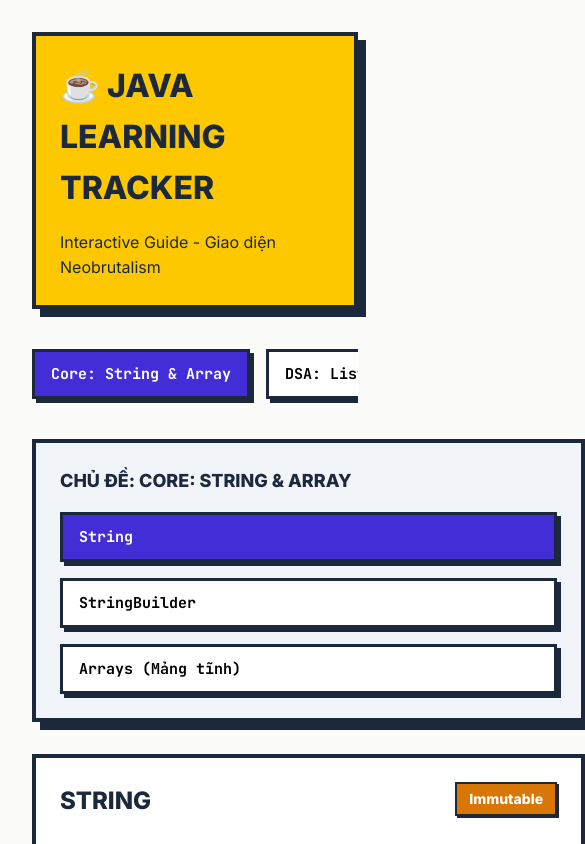
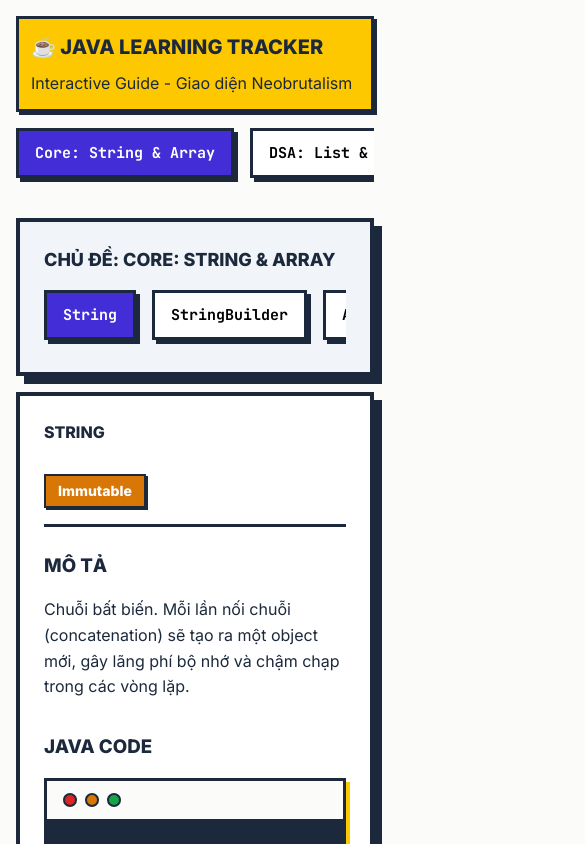
Before and after one commit to MixterTom/Java-Code, a React (Vite) app in the folder java-stream-react/: page / in a window 390 px wide. Shown: the top 844 px of the page, 585 px wide, since content can reach past the window. Built offline with nearby package versions, Linux system fonts and the light colour scheme.

Commit message:
feat: add global stylesheet with responsive design and custom UI components

```diff
--- a/java-stream-react/src/index.css
+++ b/java-stream-react/src/index.css
@@ -13,6 +13,11 @@
   box-sizing: border-box;
   margin: 0;
   padding: 0;
+}
+
+html, body {
+  overflow-x: hidden;
+  max-width: 100vw;
 }
 
 body {
@@ -31,6 +36,7 @@ h1, h2, h3 {
 
 .container {
   max-width: 1200px;
+  width: 100%;
   margin: 0 auto;
 }
 
@@ -44,13 +50,150 @@ h1, h2, h3 {
 
 .layout {
   display: grid;
-  grid-template-columns: 320px 1fr;
+  grid-template-columns: 320px minmax(0, 1fr);
   gap: 32px;
 }
 
 @media (max-width: 768px) {
+  body {
+    padding: 16px;
+  }
+
+  .header {
+    padding: 16px;
+    margin-bottom: 24px;
+    box-shadow: 4px 4px 0px var(--text);
+  }
+
   .layout {
-    grid-template-columns: 1fr;
+    grid-template-columns: minmax(0, 1fr);
+    gap: 24px;
+  }
+
+  .card {
+    padding: 16px;
+    box-shadow: 4px 4px 0px var(--text);
+  }
+
+  h1 {
+    font-size: 24px;
+  }
+
+  h2 {
+    font-size: 20px;
+  }
+
+  .card-header {
+    flex-direction: column;
+    gap: 12px;
+  }
+
+  .btn {
+    font-size: 14px;
+    padding: 10px 12px;
+    box-shadow: 2px 2px 0px var(--text);
+  }
+
+  .btn:hover {
+    transform: translate(-1px, -1px);
+    box-shadow: 3px 3px 0px var(--text);
+  }
+
+  .btn:active {
+    transform: translate(2px, 2px);
+    box-shadow: 0px 0px 0px var(--text);
+  }
+
+  pre {
+    font-size: 13px;
+    padding: 12px;
+  }
+
+  .sidebar .button-group {
+    flex-direction: row;
+    overflow-x: auto;
+    padding-bottom: 8px;
+  }
+
+  .sidebar .btn {
+    white-space: nowrap;
+    flex-shrink: 0;
+  }
+}
+
+/* Custom scrollbar và tối ưu cho iOS (iPhone) */
+.category-tabs,
+.sidebar .button-group {
+  -webkit-overflow-scrolling: touch; /* Cuộn mượt trên iOS */
+  scrollbar-width: none; /* Ẩn scrollbar trên Firefox */
+  max-width: 100%;
+}
+
+.category-tabs::-webkit-scrollbar,
+.sidebar .button-group::-webkit-scrollbar {
+  height: 4px;
+}
+.category-tabs::-webkit-scrollbar-track,
+.sidebar .button-group::-webkit-scrollbar-track {
+  background: transparent;
+}
+.category-tabs::-webkit-scrollbar-thumb,
+.sidebar .button-group::-webkit-scrollbar-thumb {
+  background-color: var(--text);
+  border-radius: 4px;
+}
+
+/* Tối ưu đặc biệt cho màn hình nhỏ (iPhone SE, iPhone Mini...) */
+@media (max-width: 480px) {
+  body {
+    padding: 16px;
+  }
+
+  .header {
+    padding: 12px;
+    margin-bottom: 16px;
+    box-shadow: 3px 3px 0px var(--text);
+    border-width: 3px;
+  }
+
+  .layout {
+    gap: 16px;
+  }
+
+  .card {
+    padding: 12px;
+    box-shadow: 3px 3px 0px var(--text);
+    border-width: 3px;
+  }
+
+  h1 {
+    font-size: 20px;
+    margin-bottom: 8px;
+  }
+
+  h2 {
+    font-size: 18px;
+  }
+
+  .card-header h2 {
+    font-size: 16px;
+  }
+
+  .btn {
+    font-size: 13px;
+    padding: 8px 10px;
+    box-shadow: 2px 2px 0px var(--text);
+    border-width: 2px;
+  }
+
+  .mock-window {
+    border-width: 2px;
+    box-shadow: 3px 3px 0px var(--primary);
+  }
+
+  pre {
+    font-size: 12px;
+    padding: 10px;
   }
 }
 
```
